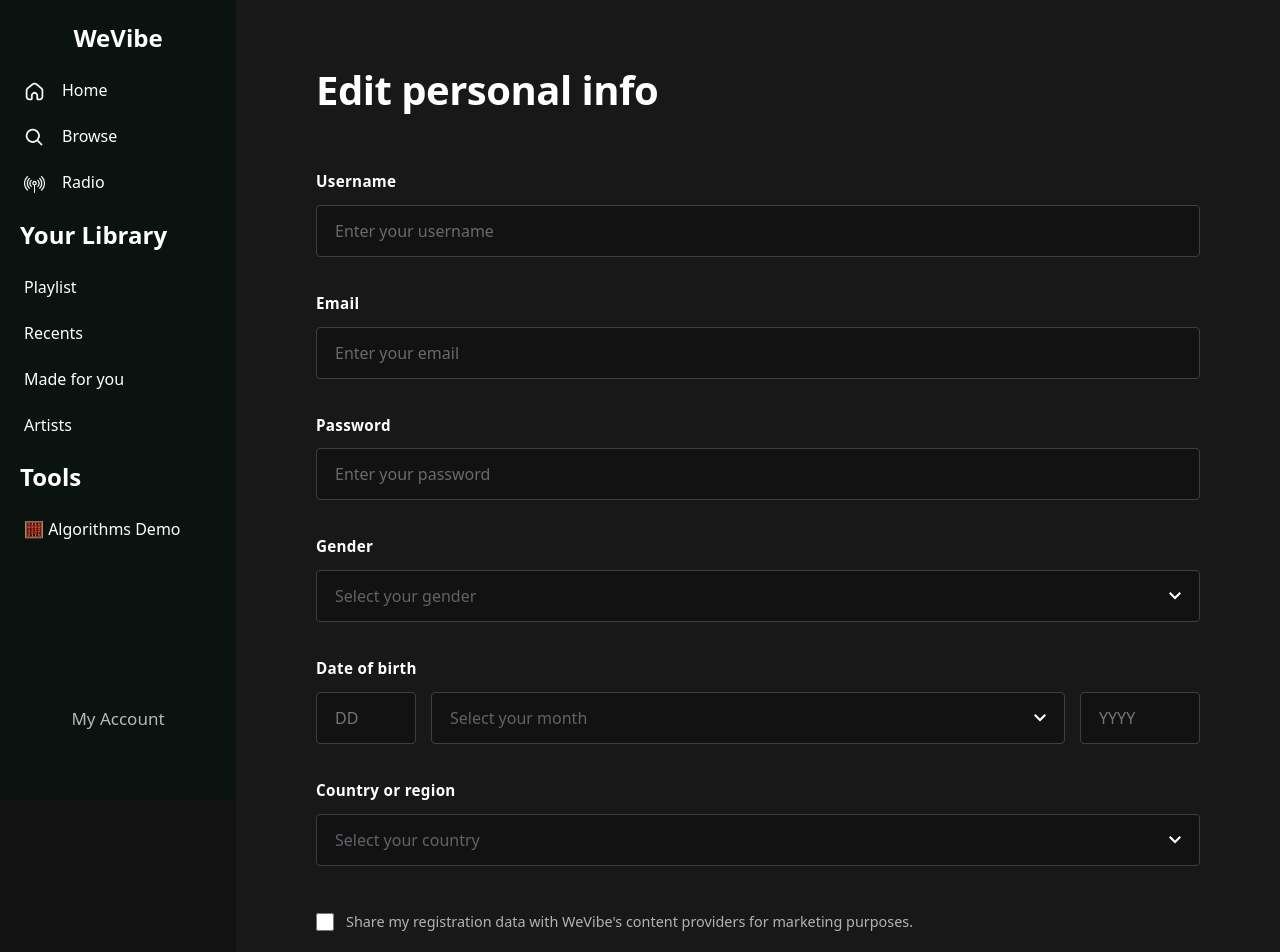
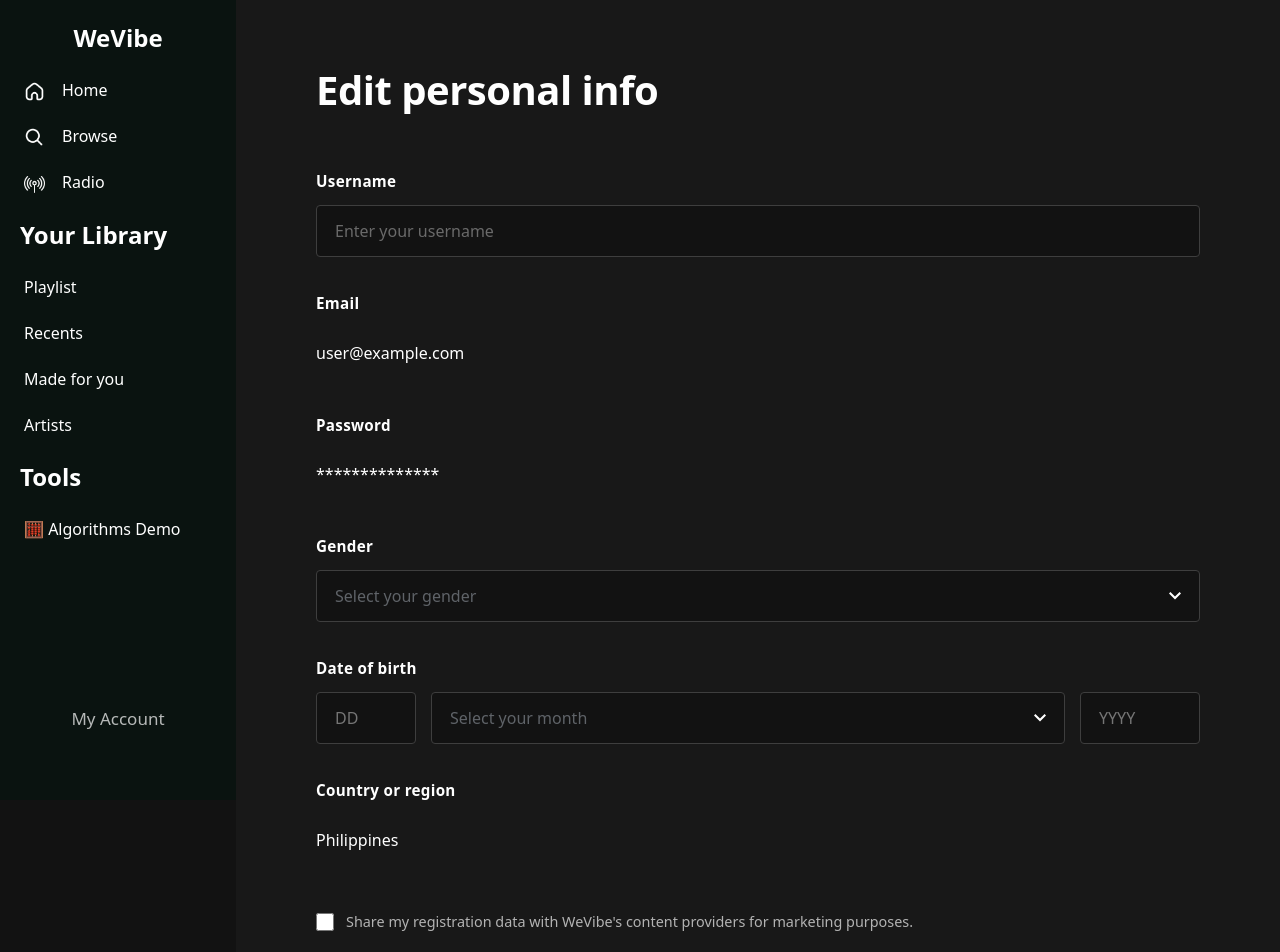
Before and after one commit to ElleBabaran/We-Vibe, a React (Vite) app: page /acc in a window 1280 px wide. Shown: the top 952 px of the page. Built offline with nearby package versions, Linux system fonts and the light colour scheme.

Commit message:
Refactor: Make account fields non-editable, remove unused route
Co-authored-by: babaranelle <babaranelle@gmail.com>

```diff
--- a/src/Account.jsx
+++ b/src/Account.jsx
@@ -8,26 +8,38 @@ export default function Account() {
   const navigate = useNavigate();
   const [formData, setFormData] = useState({
     username: "",
-    email: "",
-    password: "",
+    email: "user@example.com", // Sample email - displayed but not editable
+    password: "samplepassword", // Sample password - will be shown as asterisks
     gender: "",
     birthDay: "",
     birthMonth: "",
     birthYear: "",
-    country: ""
+    country: "Philippines" // Sample country - displayed but not editable
   });
 
   const handleInputChange = (e) => {
     const { name, value } = e.target;
-    setFormData(prev => ({
-      ...prev,
-      [name]: value
-    }));
+    // Only allow changes to editable fields: username, gender, birthDay, birthMonth, birthYear
+    const editableFields = ['username', 'gender', 'birthDay', 'birthMonth', 'birthYear'];
+    if (editableFields.includes(name)) {
+      setFormData(prev => ({
+        ...prev,
+        [name]: value
+      }));
+    }
   };
 
   const handleSaveProfile = (e) => {
     e.preventDefault();
-    console.log("Profile saved:", formData);
+    // Only save the editable fields
+    const editableData = {
+      username: formData.username,
+      gender: formData.gender,
+      birthDay: formData.birthDay,
+      birthMonth: formData.birthMonth,
+      birthYear: formData.birthYear
+    };
+    console.log("Profile saved:", editableData);
     // Add save functionality here later
     alert("Profile saved successfully!");
   };
@@ -71,26 +83,16 @@ export default function Account() {
 
               <div className="form-group">
                 <label className="form-label">Email</label>
-                <input
-                  type="email"
-                  name="email"
-                  className="form-input"
-                  placeholder="Enter your email"
-                  value={formData.email}
-                  onChange={handleInputChange}
-                />
+                <div className="form-value-display">
+                  {formData.email}
+                </div>
               </div>
 
               <div className="form-group">
                 <label className="form-label">Password</label>
-                <input
-                  type="password"
-                  name="password"
-                  className="form-input"
-                  placeholder="Enter your password"
-                  value={formData.password}
-                  onChange={handleInputChange}
-                />
+                <div className="form-value-display">
+                  {'*'.repeat(formData.password.length)}
+                </div>
               </div>
 
               <div className="form-group">
@@ -155,27 +157,9 @@ export default function Account() {
 
               <div className="form-group">
                 <label className="form-label">Country or region</label>
-                <select
-                  name="country"
-                  className="form-select"
-                  value={formData.country}
-                  onChange={handleInputChange}
-                  required // Make selection mandatory
-                >
-                  <option value="" disabled hidden>
-                      Select your country
-                  </option>
-                  <option value="Philippines">Philippines</option>
-                  <option value="United States">United States</option>
-                  <option value="United Kingdom">United Kingdom</option>
-                  <option value="Canada">Canada</option>
-                  <option value="Australia">Australia</option>
-                  <option value="Japan">Japan</option>
-                  <option value="South Korea">South Korea</option>
-                  <option value="Singapore">Singapore</option>
-                  <option value="Malaysia">Malaysia</option>
-                  <option value="Thailand">Thailand</option>
-                </select>
+                <div className="form-value-display">
+                  {formData.country}
+                </div>
               </div>
 
               <div className="form-group checkbox-group">
--- a/src/App.jsx
+++ b/src/App.jsx
@@ -8,7 +8,6 @@ import AlbumView from "./AlbumView";
 import Browse from "./browse";
 import Account from "./Account";
 import Playlist from "./Playlist";
-import AlgorithmsDemo from "./AlgorithmsDemo";
 
 function App() {
   return (
@@ -23,7 +22,6 @@ function App() {
           <Route path="/playback" element={<Playback />} />
           <Route path="/album" element={<AlbumView />} />
           <Route path="/playlist" element={<Playlist />} />
-          <Route path="/algorithms" element={<AlgorithmsDemo />} />
         </Routes>
       </Router>
     </MusicQueueProvider>
```
